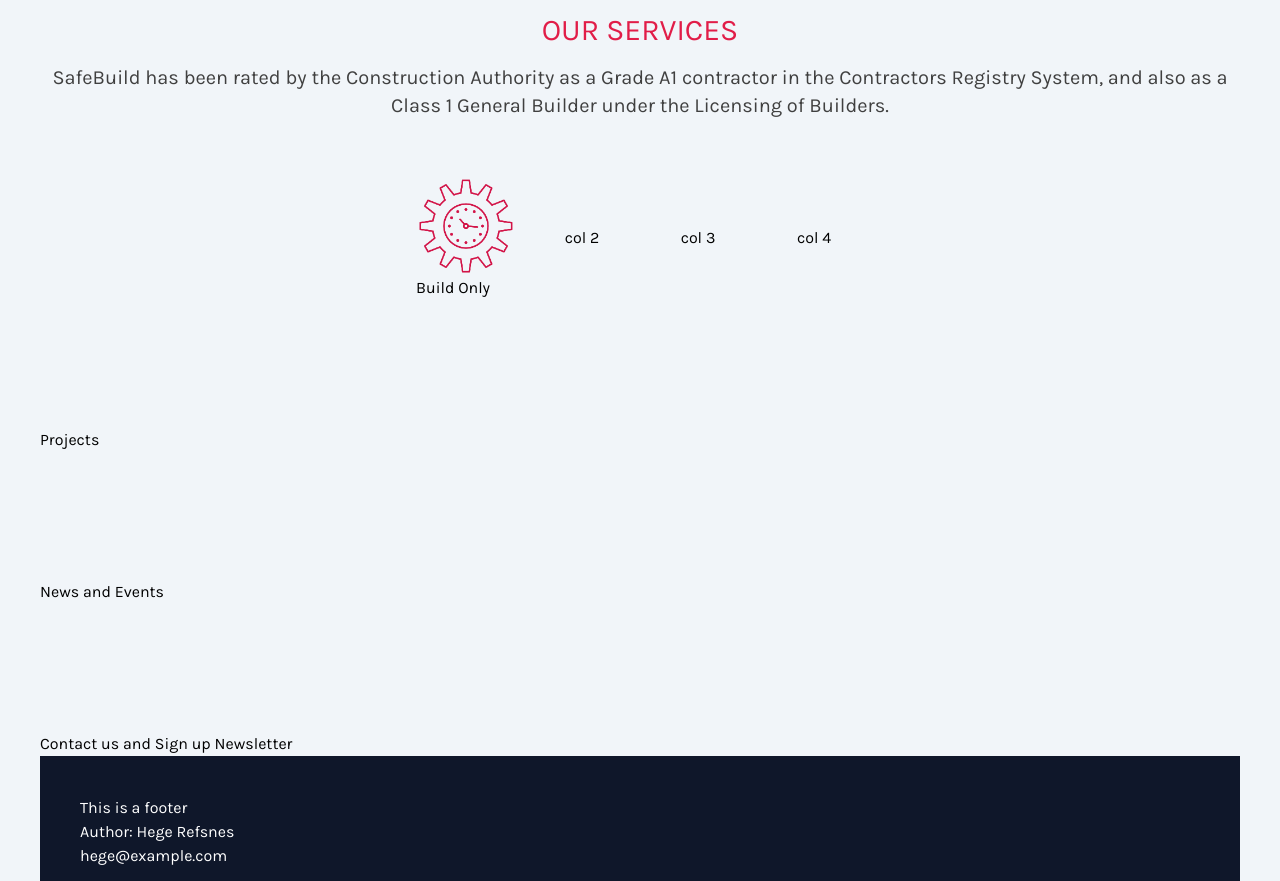
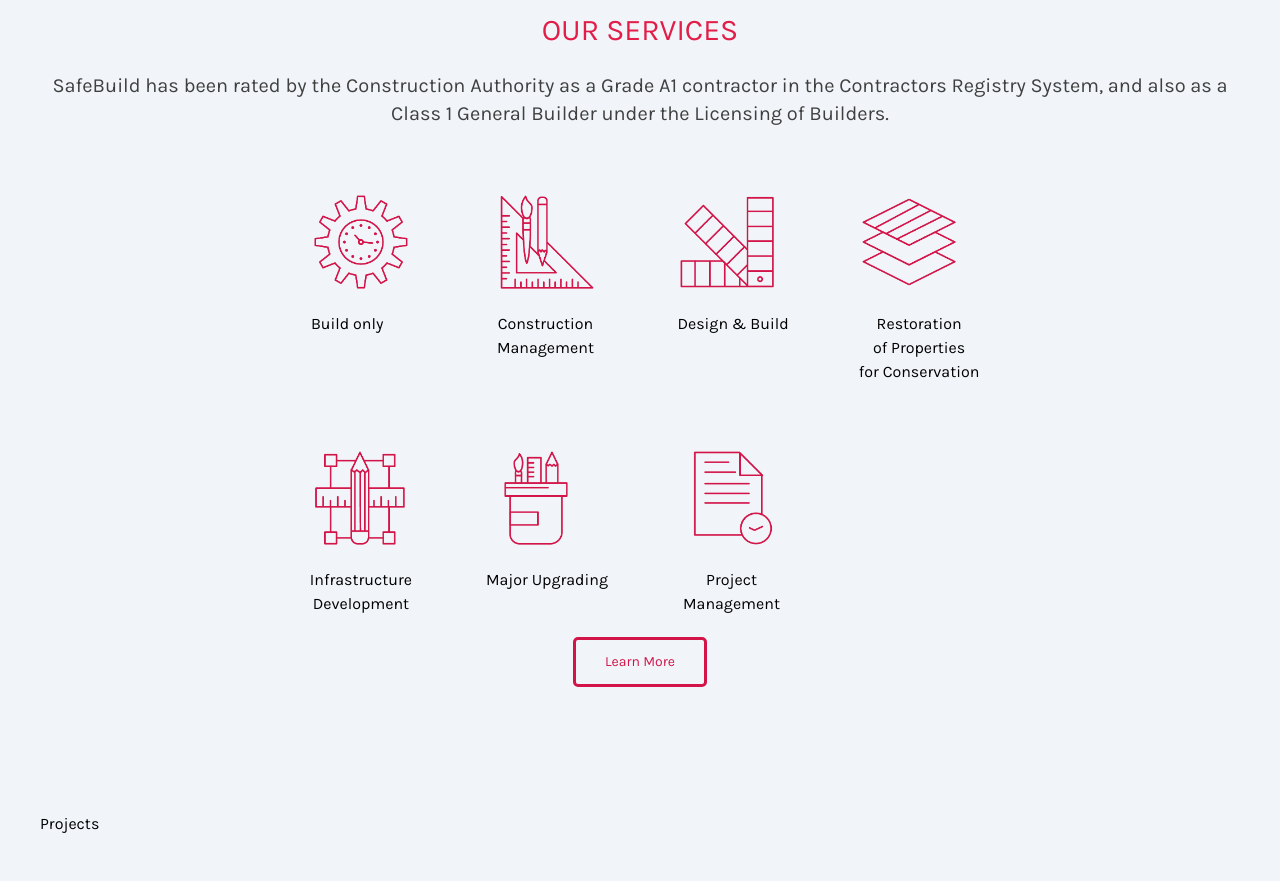
Before and after one commit to francesjgonzales/safebuild, a Next.js app: page / in a window 1280 px wide. Shown: the part 560-1441 px from the top of the page. Built offline with nearby package versions, Linux system fonts and the light colour scheme.

Commit message:
completed content in service section

```diff
--- a/src/app/globals.css
+++ b/src/app/globals.css
@@ -18,13 +18,27 @@
 
 /* START Column articles */
 .one-col {
-  @apply grid grid-cols-1 pt-10 place-items-center gap-4;
+  @apply grid grid-cols-1 pt-10 place-items-center gap-6;
 }
 
 .two-col {
-  @apply grid grid-cols-2 pt-10;
+  @apply grid grid-cols-2 pt-10 place-items-center gap-6;
 }
+
+.three-col {
+  @apply grid grid-cols-3 pt-10 place-items-center gap-6;
+}
+
+.four-col {
+  @apply grid md:grid-cols-4 sm:grid grid-cols-2 justify-items-center pt-10 gap-16;
+}
+
 /* Customized colors */
+
+/* Buttons */
+.slider__button {
+  @apply border-solid outline rounded-sm w-32 p-3 text-center justify-self-center text-sm;
+}
 
 /* START Font sizes for all articles */
 .header {
@@ -53,10 +67,6 @@
   @apply container xl:flex-row flex-col gap-5 relative z-0 mx-auto p-32 text-center text-white grid justify-items-stretch;
 }
 
-.slider__button {
-  @apply border-solid border-white outline rounded-sm w-32 p-3 text-white text-center justify-self-center text-sm;
-}
-
 /* START articles styles */
 /* .articles {
   @apply container flex xl:flex-row flex-col gap-5 relative z-0 max-w-[1440px] mx-auto pt-32;
--- a/src/app/page.tsx
+++ b/src/app/page.tsx
@@ -13,20 +13,97 @@
           General Builder under the Licensing of Builders.
         </p>
 
-        <div className="grid grid-cols-4 gap-4 place-items-center pt-10">
-          <div>
+        <div className="four-col">
+          <div className="place-items-baseline">
             <Image
               src="/assets/buildOnly.png"
               width={100}
-              height={80}
+              height={100}
               alt="Build Icon"
             />
-            <p>Build Only</p>
+            <div className="pt-5">
+              <p className="text-center">Build only</p>
+            </div>
           </div>
-          <div>col 2</div>
-          <div>col 3</div>
-          <div>col 4</div>
+          <div className="place-items-baseline">
+            <Image
+              src="/assets/construction.png"
+              width={100}
+              height={100}
+              alt="Construction Icon"
+            />
+            <div className="pt-5">
+              <p className="text-center">
+                Construction <br />
+                Management
+              </p>
+            </div>
+          </div>
+          <div className="place-items-baseline">
+            <Image
+              src="/assets/designBuild.png"
+              width={100}
+              height={100}
+              alt="Design & Build Icon"
+            />
+            <div className="pt-5">
+              <p className="text-center">Design & Build</p>
+            </div>
+          </div>
+          <div className="place-items-baseline">
+            <Image
+              src="/assets/restore.png"
+              width={100}
+              height={100}
+              alt="Restore Icon"
+            />
+            <div className="pt-5">
+              <p className="text-center">
+                Restoration <br /> of Properties <br /> for Conservation
+              </p>
+            </div>
+          </div>
+          <div className="place-items-baseline">
+            <Image
+              src="/assets/infras.png"
+              width={100}
+              height={100}
+              alt="Infrastructure Icon"
+            />
+            <div className="pt-5">
+              <p className="text-center">
+                Infrastructure <br /> Development
+              </p>
+            </div>
+          </div>
+          <div className="place-items-baseline">
+            <Image
+              src="/assets/major.png"
+              width={100}
+              height={100}
+              alt="Major upgrade Icon"
+            />
+            <div className="pt-5">
+              <p className="text-center">Major Upgrading</p>
+            </div>
+          </div>
+          <div className="place-items-baseline">
+            <Image
+              src="/assets/projMngmnt.png"
+              width={100}
+              height={100}
+              alt="Project Management Icon"
+            />
+            <div className="pt-5">
+              <p className="text-center">
+                Project <br /> Management
+              </p>
+            </div>
+          </div>
         </div>
+        <p className="text-sm">
+          <button className="slider__button text-[#D21448]">Learn More</button>
+        </p>
       </section>
       <section className="articles">Projects</section>
       <section className="articles">News and Events</section>
```
Also changed, not shown: 1 other file (tests, documents, lock files or other folders).
